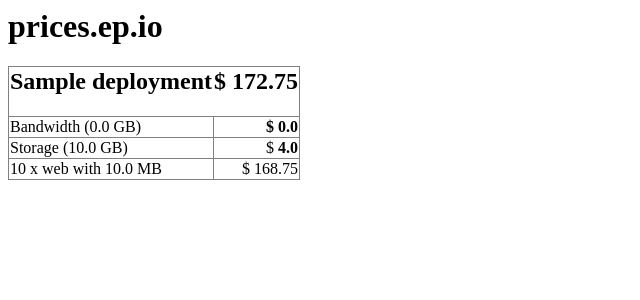
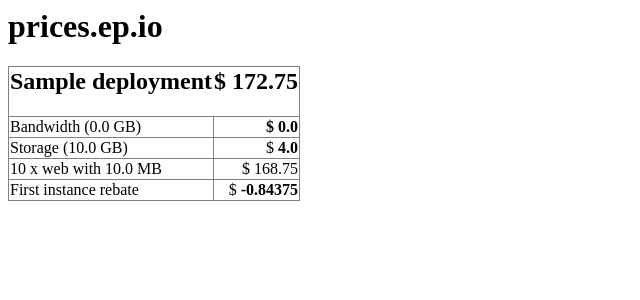
Before and after one commit to stefanfoulis/django-epioprices, a Django app: page / in a window 1280 px wide. Shown: the top 300 px of the page, without its empty margins (0-640 px from the left). Run offline with Django 3.2, Linux system fonts and the light colour scheme; tables that the repository leaves empty hold one stand-in row (values such as "Sample post").

Commit message:
display first instance rebate in frontend

```diff
--- a/epioprices/templates/epioprices/deployment_list.html
+++ b/epioprices/templates/epioprices/deployment_list.html
@@ -2,9 +2,9 @@
 
 {% block content %}
 <h1>prices.ep.io</h1>
+{% for object in object_list %}
 <table>
 	<tbody>
-		{% for object in object_list %}
 			<tr>
 				<th><h2>{{ object.name }}</h2></td>
 				<th class="cost_field"><h2>$ {{ object.total_cost }}</h2></td>
@@ -27,7 +27,13 @@
 					</td>
 				</tr>
 			{% endfor %}
-		{% endfor %}
+			<tr>
+				<td>First instance rebate</td>
+				<td class="cost_field">$ <strong>{{ object.first_instance_rebate }}</strong></td>
+			</tr>
 	</tbody>
 </table>
+<br />
+{% endfor %}
+
 {% endblock %}
```
